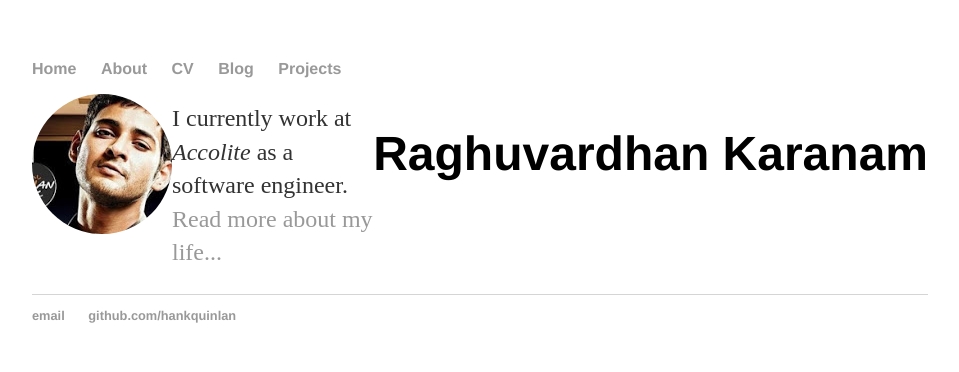
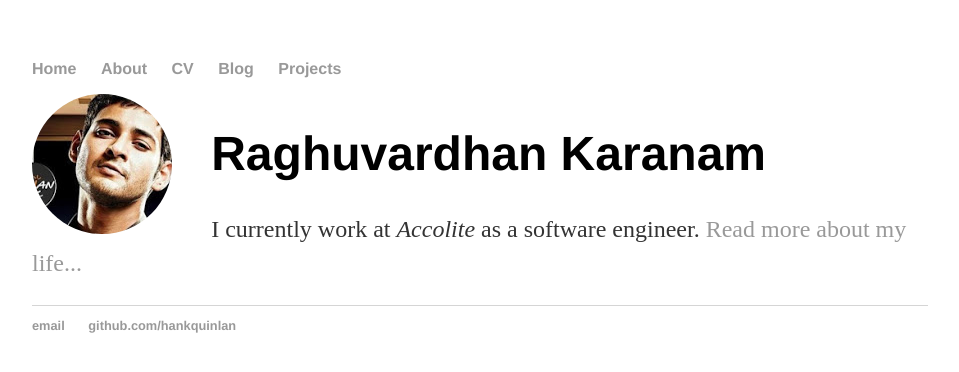
Before and after one commit to raghuvardhan/raghuvardhan.github.io, a Jekyll site: the page built from index.html, in a window 1280 px wide. Shown: the top 372 px of the page, without its empty margins (160-1119 px from the left). Built offline with Jekyll 4.4.1, drawn with Linux system fonts in a browser that asks for light colours.

Commit message:
Update _layouts/default.html

```diff
--- a/_layouts/default.html
+++ b/_layouts/default.html
@@ -17,10 +17,10 @@
 			</nav>
 
 			<div class="blurb">
-				<span style="float:left;">
+				<span style="float:left;width: 20%">
 					<img src="/assets/images/image.jpg" alt="Avatar">
 				</span>
-				<span style="float:right;">
+				<span style="float:right;width: 80%">
 					<h1>Raghuvardhan Karanam</h1>
 				</span>
 			</div><!-- /.blurb -->
```
